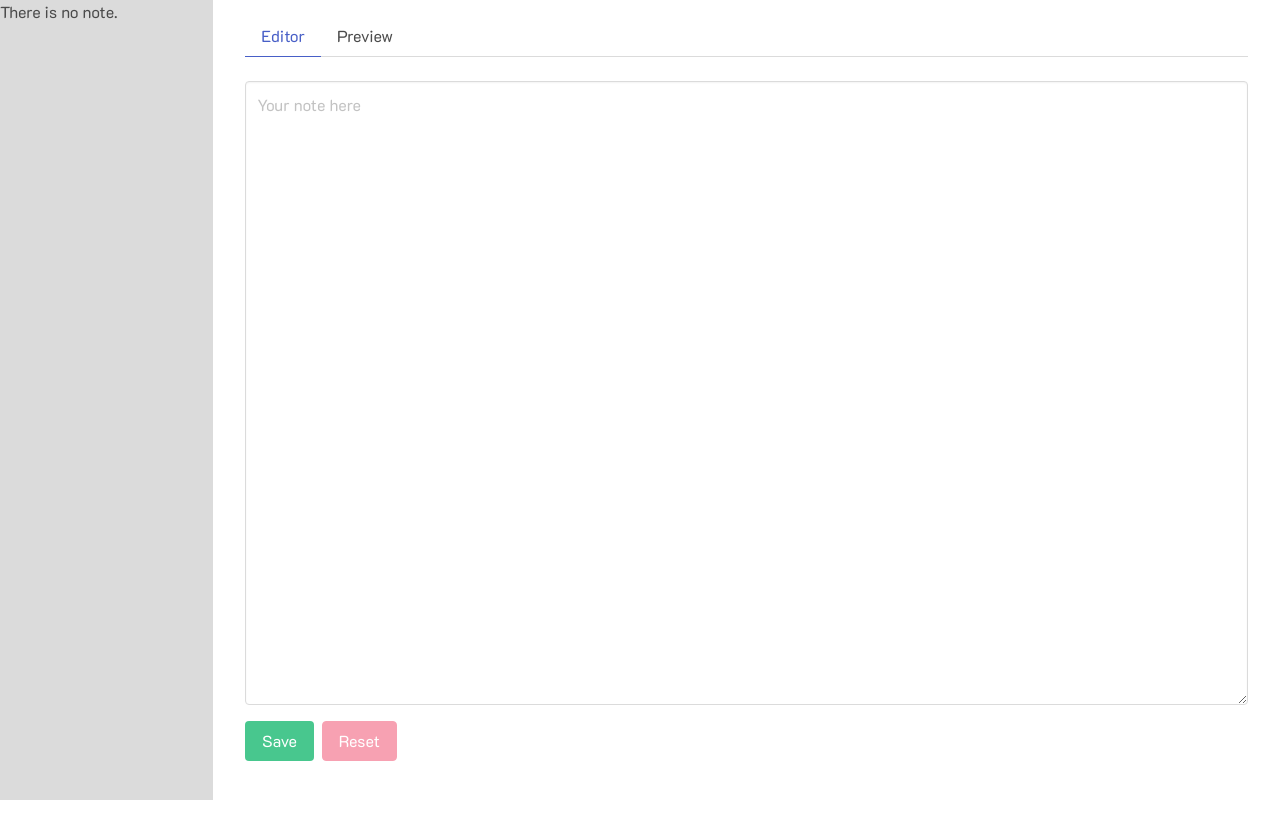
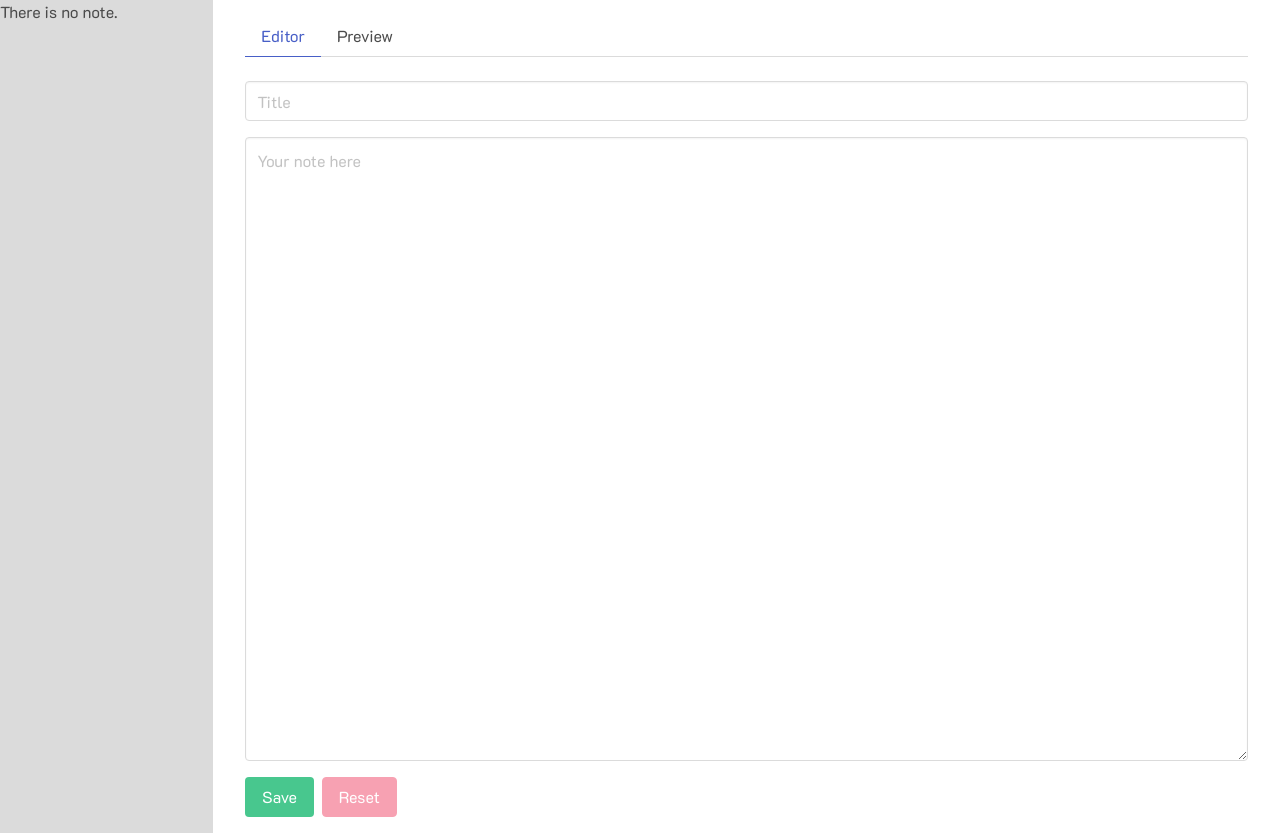
Before and after one commit to pontakornth/svelte-note, a Svelte app: page / in a window 1280 px wide. Before the commit the page ends 800 px from the top, so only its background shows below. Built offline with nearby package versions, Linux system fonts and the light colour scheme.

Commit message:
feat(editor): Add title

```diff
--- a/src/components/Editor.svelte
+++ b/src/components/Editor.svelte
@@ -1,5 +1,6 @@
 <script>
 import Preview from './Preview.svelte';
+let title = '';
 let content = '';
 let mode = 'edit';
 $: isContentEmpty = content.length  === 0;
@@ -23,13 +24,14 @@ const previewMode = () => {
       </ul>
     </div>
     {#if mode == 'edit'}
-    <textarea class="textarea" rows="25" placeholder="Your note here" bind:value={content} />
+    <input type="text" placeholder="Title" class="input" bind:value={title}>
+    <textarea class="textarea mt" rows="25" placeholder="Your note here" bind:value={content} />
     <div class="buttons mt">
       <button class="button is-success">Save</button>
       <button class="button is-danger" disabled={isContentEmpty} on:click={resetContent}>Reset</button>
     </div>
     {:else}
-    <Preview {content} />
+    <Preview {content} {title} />
     {/if}
   </div>
 </div>
--- a/src/components/Preview.svelte
+++ b/src/components/Preview.svelte
@@ -1,6 +1,7 @@
 <script>
 import parser from '../utils/parser';
 export let content = '';
+export let title = '';
 let htmlContent = '';
 $: has_content = content.length > 0
 $: preview_content =  content.length > 0 ? htmlContent : 'Nothing here';
@@ -10,7 +11,7 @@ $: parser
     })
 </script>
 
-
+<h1 class="title is-1">{title}</h1>
 <div contenteditable="false" bind:innerHTML={preview_content} class="content preview" class:has-text-grey-light={!has_content} />
 
 
```
